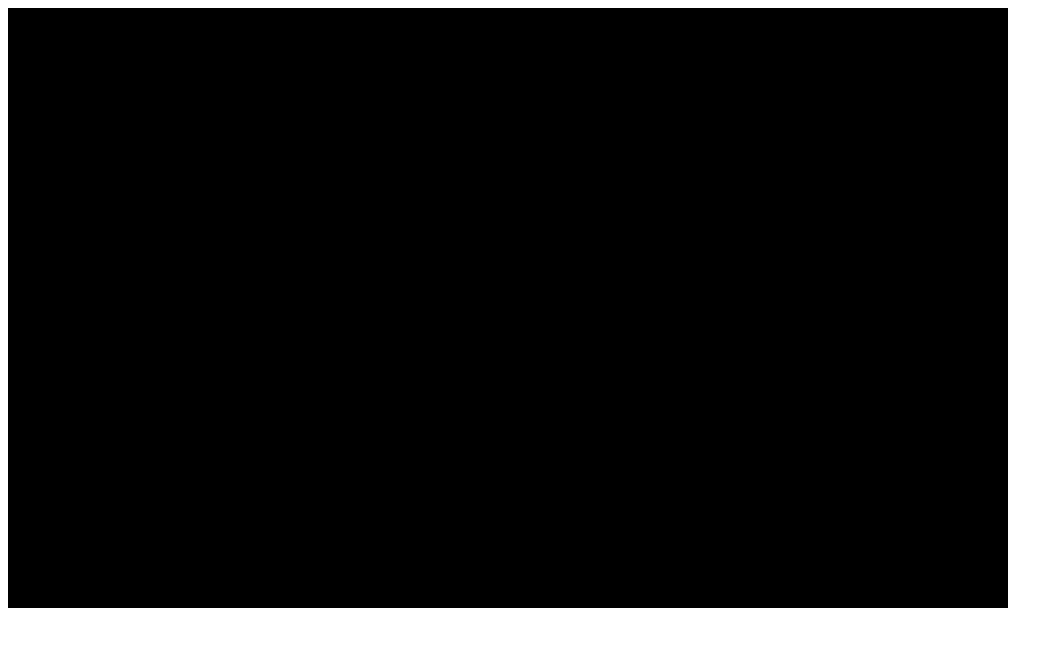
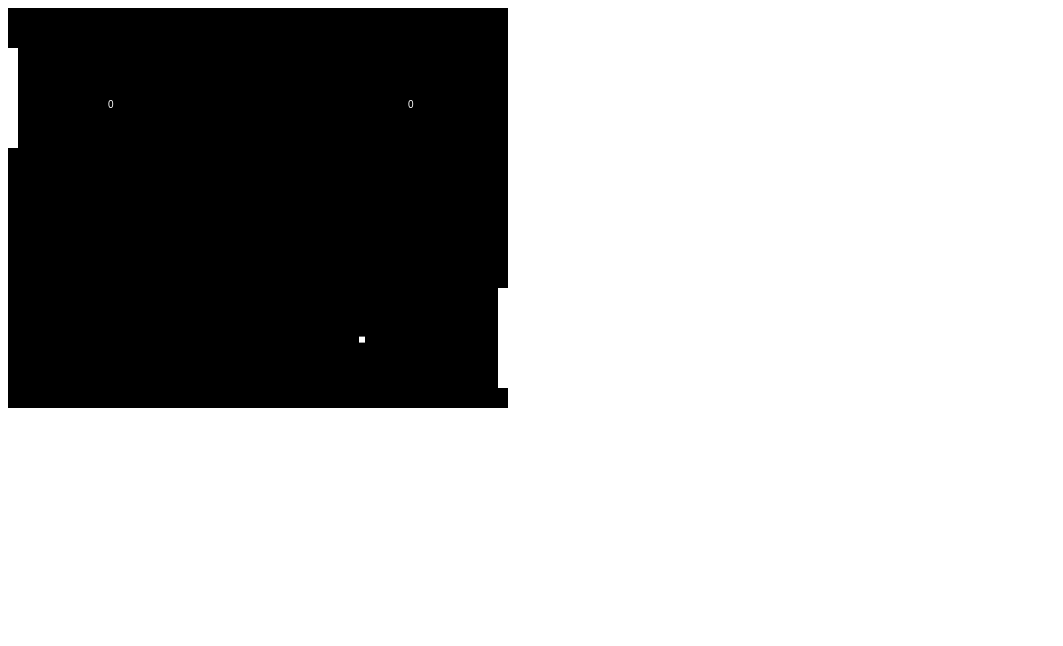
Before and after one commit to liuffy/JSGames-Asteroids, a plain HTML site: page pong/index.html in a window 1280 px wide. Shown: the whole page, without its empty margins (0-1063 px from the left). Drawn offline with Linux system fonts and the light colour scheme.

Commit message:
fillStyle method needs to have S capitalized

```diff
--- a/pong/index.html
+++ b/pong/index.html
@@ -1,9 +1,10 @@
+      <!DOCTYPE html>
       <html>
         <head>
       <title>Welcome to Pong</title>
       </head>
       <body>
-    <canvas id="canvas" width="1000" height="600"></canvas>
+          <canvas id="canvas" width="500" height="400"></canvas>
           <script>
           pad1y=pad2y=40; // only need to define Y because they stay in place
           // horizontall
@@ -20,7 +21,7 @@
             setInterval(update, 1000/30); // calls update 30 times a sec
             canvas.addEventListener('mousemove', function(e){
               pad1y = e.clientY-ph/2; //returns the vertical coordinate within the application's client area
-        })
+            });
           }
 
           function reset(){
@@ -42,7 +43,7 @@
               if(by>pad1y && by<pad1y+ph){ // is left paddle between top and bottom of paddle
                 xv=-xv; // if it is, we can bounce it
                 dy=by-(pad1y+ph/2); //deltaY
-          yv=dy*0.3;
+                yv +=dy*0.3;
               } else {
                   score2++;
                   reset();
@@ -52,35 +53,28 @@
               if(by>pad2y && by<pad2y+ph){
                 xv=-xv;
                 dy=by-(pad2y+ph/2);
-          yv=dy*0.3;
+                yv +=dy*0.3;
               } else {
                   score1++;
                   reset();
               }
             }
-
+            // AI
             if (pad2y+ph/2<by){
               pad2y+=aiSpeed;
             } else {
               pad2y-=aiSpeed;
             }
             // Draw canvas
-      ctx.fillstyle ='black';
+            ctx.fillStyle ='black';
             ctx.fillRect(0,0,canvas.width, canvas.height); // dimensions of rectangle
-      // Draw paddles
-
-      ctx.fillstyle ='white';
-      // paddle 1
+            ctx.fillStyle ='white';
             ctx.fillRect(0, pad1y, pt, ph);
-      // paddle2
             ctx.fillRect(canvas.width-pt, pad2y, pt, ph)
-
-      //ball
             ctx.fillRect(bx-bd/2, by-bd/2, bd, bd)
-      // score 1
             ctx.fillText(score1,100,100)
-      // score 2
             ctx.fillText(score2,canvas.width-100,100)
-    }</script>
+          }
+          </script>
         </body>
       </html>
```
Lines whose indentation alone changed are shown as unchanged.
